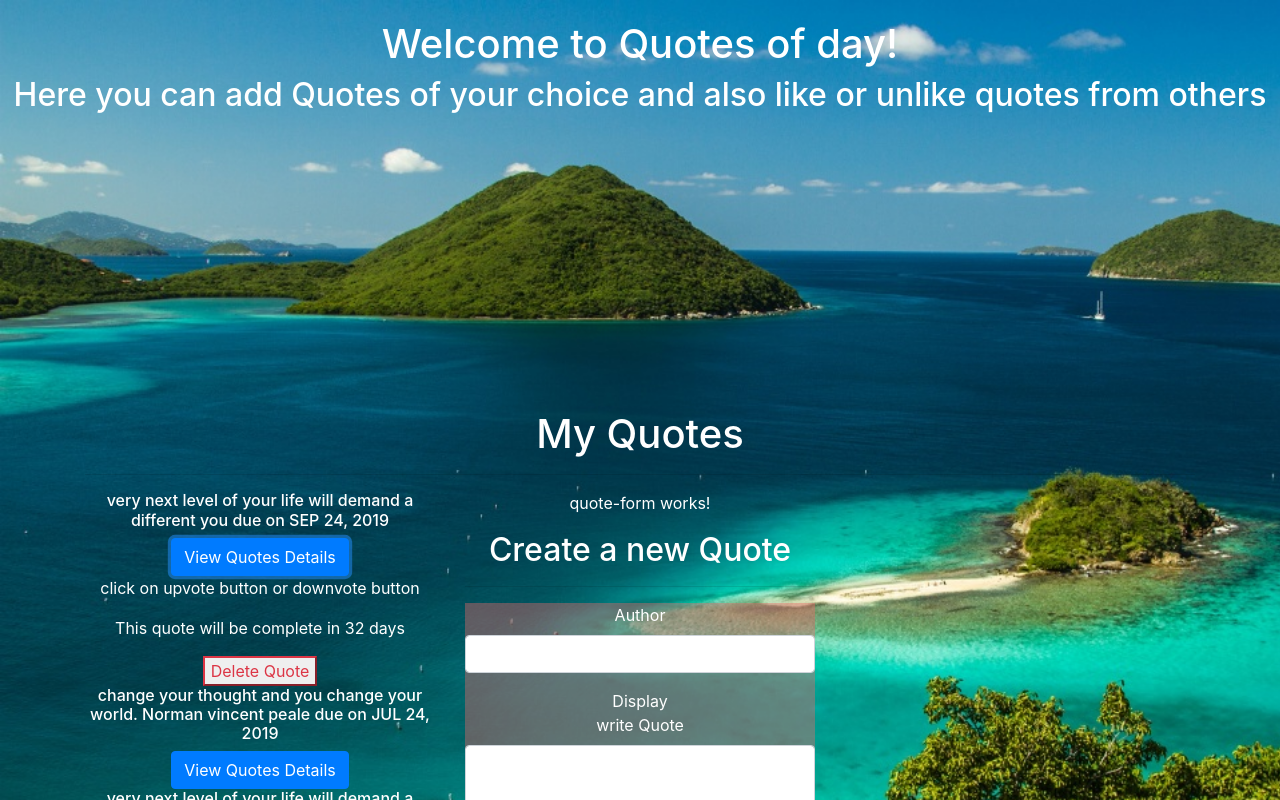
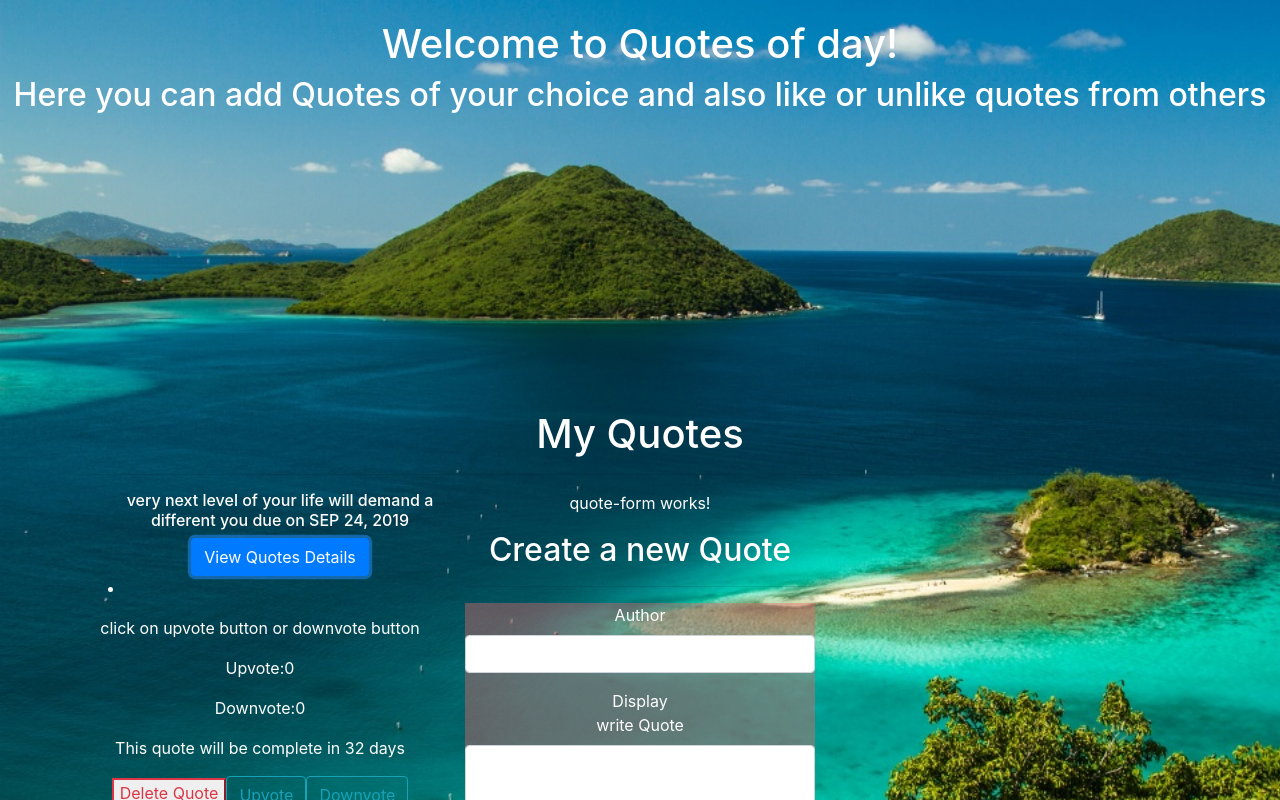
Before and after one commit to rithaven/Quote-vot, an Angular app: page / in a window 1280 px wide. Both pictures are taken after a click on the button "View Quotes Details". Shown: the top 800 px of the page. Built offline with nearby package versions, Linux system fonts and the light colour scheme.

Commit message:
Add vote counting

```diff
--- a/src/app/date-count.pipe.ts
+++ b/src/app/date-count.pipe.ts
@@ -6,16 +6,19 @@ import { Pipe, PipeTransform } from '@angular/core';
 export class DateCountPipe implements PipeTransform {
 
   transform(value: any): number {
-    let today:Date = new Date(); //get current date and time
-    let todayWithNoTime:any = new Date(today.getFullYear(), today.getMonth(), today.getDate())
-    var dateDifference = Math.abs(value - todayWithNoTime) //returns value in miliseconds
-    const secondsInDay = 86400; //60 seconds * 60 minutes in an hour * 24 hours in a day
-    var dateDifferenceSeconds = dateDifference*0.001; //converts miliseconds to seconds
-    var dateCounter = dateDifferenceSeconds/secondsInDay;
-
-    if (dateCounter >= 1 && value > todayWithNoTime){
+    const today: Date = new Date(); // get current date and time
+    const todayWithNoTime: any = new Date(
+      today.getFullYear(),
+      today.getMonth(),
+      today.getDate()
+    );
+    const dateDifference = Math.abs(value - todayWithNoTime); // returns value in milliseconds
+    const secondsInADay = 86400; // 60 seconds*60 minutes in an hour *24 hours
+    const dateDifferenceSeconds = dateDifference * 0.001; // converts to seconds
+    const dateCounter = dateDifferenceSeconds / secondsInADay;
+    if (dateCounter >= 1) {
       return dateCounter;
-    }else{
+    } else {
       return 0;
     }
   }
--- a/src/app/quote-detail/quote-detail.component.html
+++ b/src/app/quote-detail/quote-detail.component.html
@@ -1,3 +1,5 @@
 <p>{{quote.description}}</p>
+<p>Upvote:{{quote.upvoteS}}</p>
+<p>Downvote:{{quote.downvotes}}</p>
 <p>This quote will be complete in {{quote.completeDate|dateCount}} days</p>
 <button (click)= 'quoteDelete(true)' class="btn-outline-danger">Delete Quote</button>
--- a/src/app/quote-form/quote-form.component.ts
+++ b/src/app/quote-form/quote-form.component.ts
@@ -8,10 +8,10 @@ import { Quote } from '../quote';
 })
 export class QuoteFormComponent implements OnInit {
 
-       newQuote = new Quote(0,"","",new Date());
-       @Output() addQuote= new EventEmitter<Quote>();
+       newQuote = new Quote(0, '', '', new Date());
+       @Output() addQuote = new EventEmitter<Quote>();
 
-       submitQuote(){
+       submitQuote() {
          this.addQuote.emit(this.newQuote);
        }
   constructor() { }
--- a/src/app/quote.ts
+++ b/src/app/quote.ts
@@ -1,7 +1,10 @@
 export class Quote {
 showDescription: boolean;
-
+public upvoteS: number;
+public downvotes: number;
 constructor(public id: number,public Quotess:string, public description:string,public completeDate: Date){
 this.showDescription=false;
+this.upvoteS = 0;
+this. downvotes = 0;
 }
 }
--- a/src/app/quote/quote.component.html
+++ b/src/app/quote/quote.component.html
@@ -6,11 +6,16 @@
         <div class="col-md-4">
             <div *ngFor='let quote of quotes;let i=index'>
                 <div>
+                    <ul>
                     <h6 id={{i}} appStrikethrough>{{quote.Quotess}} due on {{quote.completeDate|date|uppercase}}</h6>
                     <button (click)='toggleDetails(i)' class="btn btn-primary"> View Quotes Details</button>
+                   <li>{{quote.name}}</li>
+                    </ul>
                 </div>
                 <div *ngIf='quote.showDescription'>
                     <app-quote-detail [quote]='quote' (isComplete)='deleteQuotes($event,i)'></app-quote-detail>
+                    <button  class="btn btn-outline-info" (click)="upvote(i)">Upvote</button>
+                    <button id="p" class="btn btn-outline-info" (click)="downvote(i)">Downvote</button>
                 </div>
             </div>
         </div>
--- a/src/app/quote/quote.component.ts
+++ b/src/app/quote/quote.component.ts
@@ -9,12 +9,15 @@ import { Quote } from '../quote';
 export class QuoteComponent implements OnInit {
   quotes: Quote[] = [
     new Quote(1,'very next level of your life will demand a different you', 'click on upvote button or downvote button', new Date (2019,8,24)),
-    new Quote(2,'change your thought and you change your world. Norman vincent peale', 'click on like button or unlikebutton', new Date (2019,6,24)),
-    new Quote(3,'very next level of your life will demand a different you', 'click on upvote button or downvote button', new Date (2019,3,24)),
-    new Quote(4,'change your thought and you change your world. Norman vincent peale', 'click on like button or unlikebutton', new Date (2019,7,24)),
   ];
   toggleDetails(index) {
     this.quotes[index].showDescription = !this.quotes[index].showDescription;
+  }
+  upvote(i){
+    this.quotes[i].upvoteS+=1
+  }
+  downvote(i){
+    this.quotes[i].downvotes+=1
   }
   deleteQuotes(isComplete, index) {
     let toDelete = confirm(`Are you sure you want to delete ${this.quotes[index].Quotess}?`)
```
Also changed, not shown: src/app/quote-detail/quote-detail.component.ts (+4 -4 lines), src/app/app.component.css (line endings or trailing spaces).
